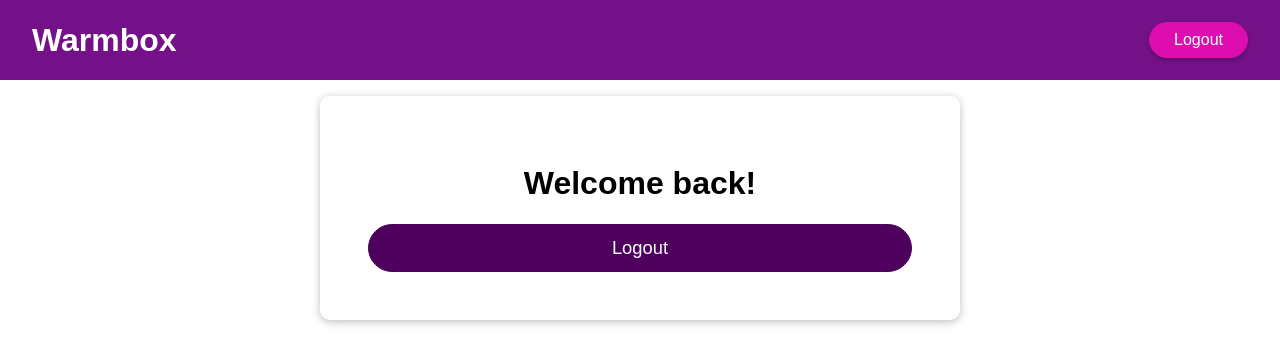
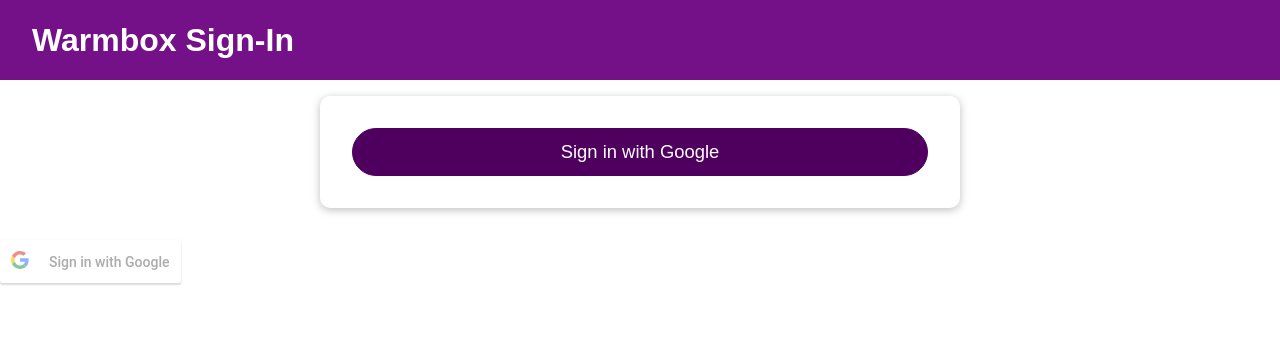
Before and after one commit to Mr-Nayra/React-SignInWithGoogle, a React (Create React App) app: page / in a window 1280 px wide. Shown: the top 364 px of the page. Built offline with nearby package versions, Linux system fonts and the light colour scheme.

Commit message:
added google sign in

```diff
--- a/package.json
+++ b/package.json
@@ -8,6 +8,7 @@
     "@testing-library/user-event": "^13.5.0",
     "react": "^17.0.2",
     "react-dom": "^17.0.2",
+    "react-google-login": "^5.2.2",
     "react-google-oauth2": "^0.1.2",
     "react-scripts": "5.0.0",
     "web-vitals": "^2.1.4"
--- a/src/App.js
+++ b/src/App.js
@@ -1,21 +1,58 @@
-import React, { useContext } from "react";
+import React, { Component } from "react";
 
 import Login from "./components/Login/Login";
 import Home from "./components/Home/Home";
 import MainHeader from "./components/MainHeader/MainHeader";
 
-function App() {
-  const isLoggedIn = true;
+import GoogleLogin from 'react-google-login';
 
-  return (
+// function App() {
+//   const isLoggedIn = false;
+//   const responseGoogle = (response) => {
+//     console.log(response);
+//     console.log(response.profileObj);
+//   }
+//   return (
+//     <>
+//       <GoogleLogin
+//         clientId="1045215190312-o6aa88k1q9ulsopc22q7994che8psfvi.apps.googleusercontent.com"
+//         buttonText="Sign in with Google"
+//         onSuccess={this.responseGoogle}
+//         onFailure={this.responseGoogle}
+//         cookiePolicy={'single_host_origin'}
+//       />
+//       <MainHeader isLoggedIn={isLoggedIn}/>
+//       <main>
+//         {isLoggedIn ? <Home /> : <Login />}
+//       </main>
+//     </>
+//   );
+// }
+
+
+export class App extends Component {
+  isLoggedIn = false;
+  responseGoogle = (response) => {
+  console.log(response);
+  console.log(response.profileObj);
+  }
+  render() {
+    return (
     <>
-      <MainHeader isLoggedIn={isLoggedIn}/>
+    <MainHeader isLoggedIn={this.isLoggedIn}/>
       <main>
-        {!isLoggedIn && <Login/>}
-        {isLoggedIn && <Home/>}
+        {this.isLoggedIn ? <Home /> : <Login />}
       </main>
-    </>
-  );
+      <GoogleLogin
+      clientId="1045215190312-o6aa88k1q9ulsopc22q7994che8psfvi.apps.googleusercontent.com"
+      buttonText="Sign in with Google"
+      onSuccess={this.responseGoogle}
+      onFailure={this.responseGoogle}
+      cookiePolicy={'single_host_origin'}
+      ux_mode="redirect"
+    />
+  </>)
+  }
 }
 
 export default App;
--- a/src/components/Home/Home.js
+++ b/src/components/Home/Home.js
@@ -9,7 +9,7 @@
   return (
     <Card className={classes.home}>
       <h1>Welcome back!</h1>
-    <Button>Logout</Button>
+    {/* <Button>Logout</Button> */}
     </Card>
   );
 };
```
Also changed, not shown: 1 other file (tests, documents, lock files or other folders).
